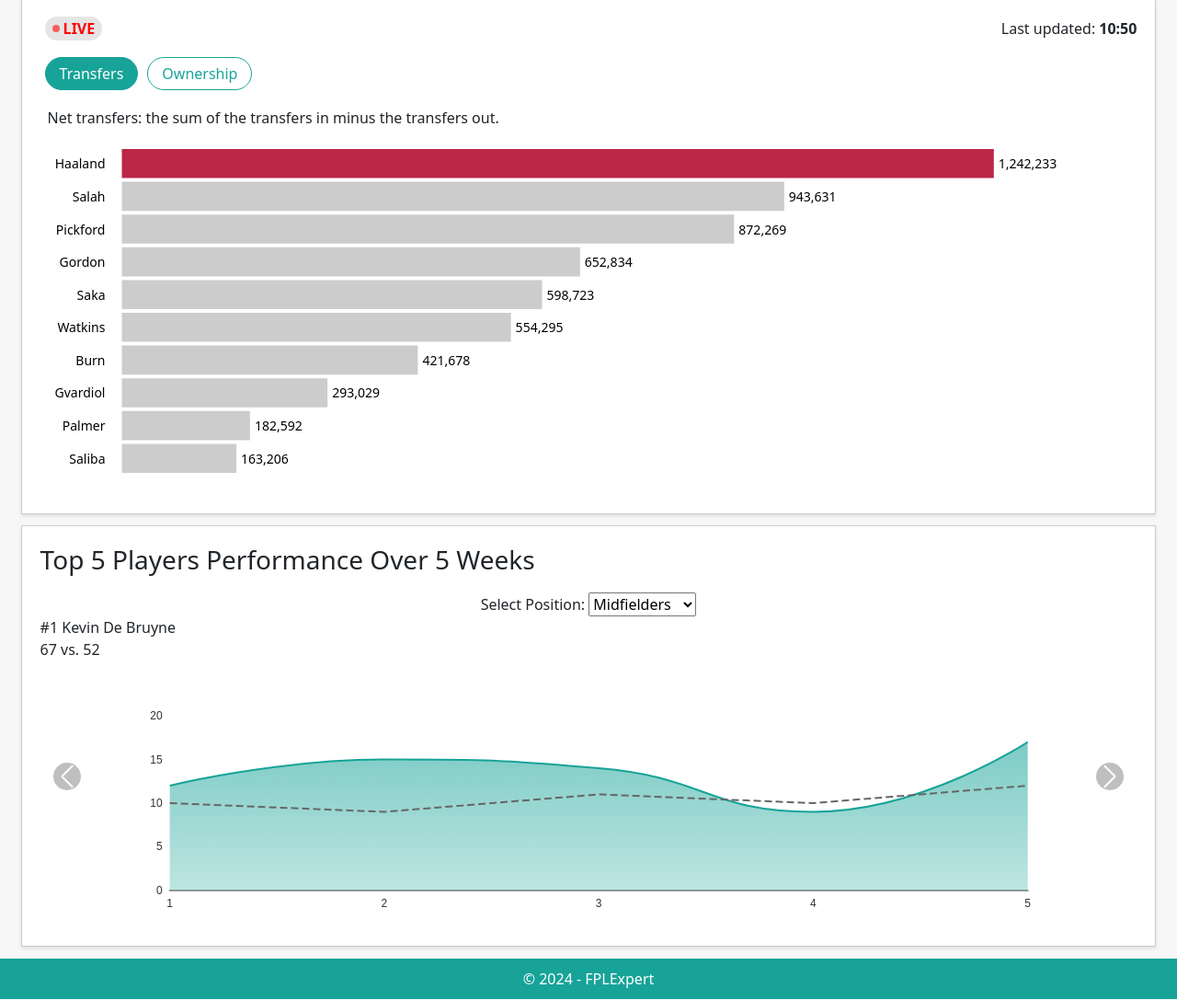
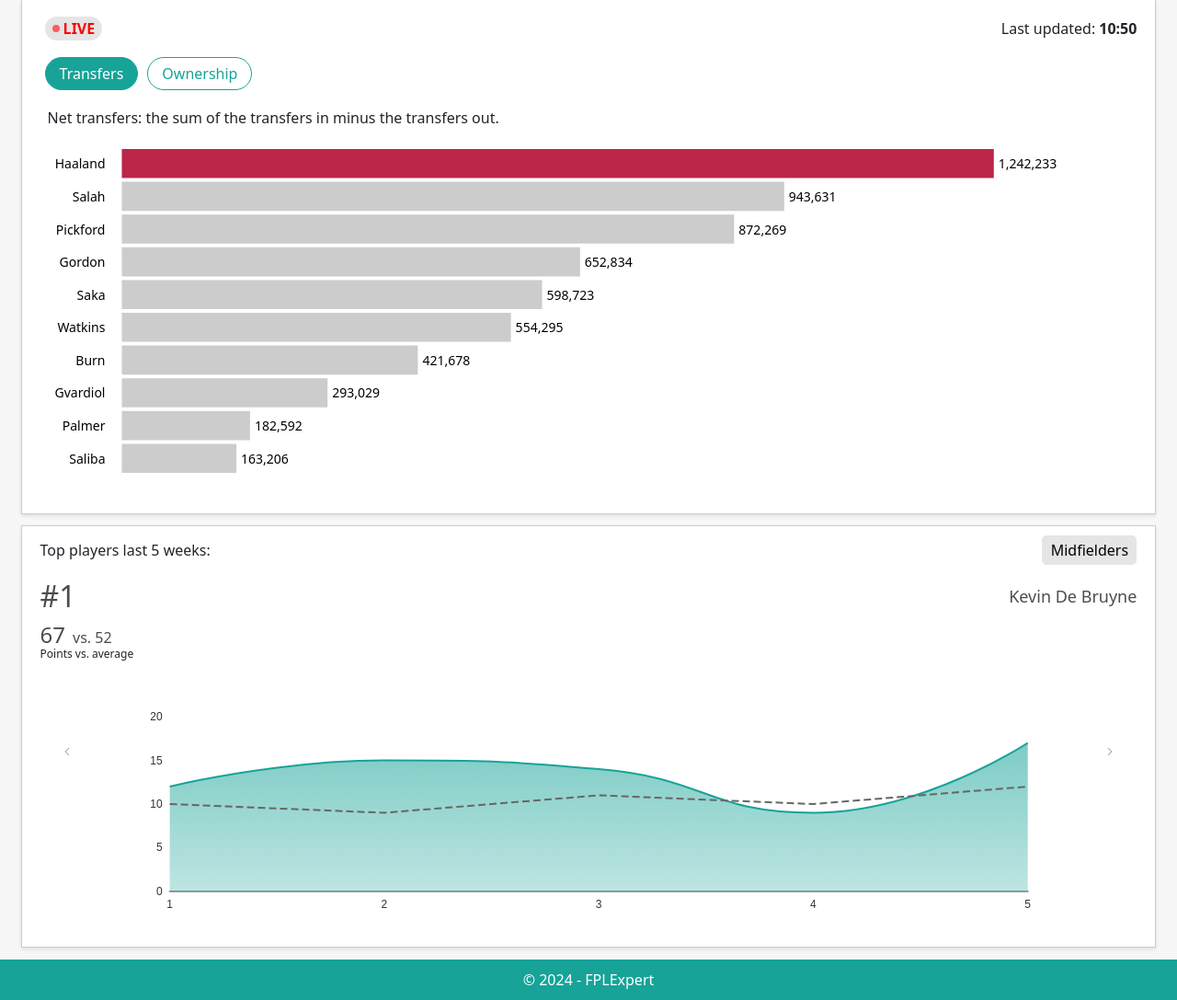
Before and after one commit to thenoise360/Kneejerker, a Flask app: page / in a window 1280 px wide. Shown: the part 115-1202 px from the top of the page at 92% size. Run offline with Flask 3, Linux system fonts and the light colour scheme; data that the repository does not hold is empty; some libraries are stand-ins or nearby versions.

Commit message:
Update styling to match the designs

```diff
--- a/FPL_site/static/content/home.css
+++ b/FPL_site/static/content/home.css
@@ -147,10 +147,11 @@ canvas {
 
 .carousel-control-prev-icon,
 .carousel-control-next-icon {
-    background-color: rgba(0, 0, 0, 0.5); /* Make sure the icons have a visible background */
-    width: 30px;
+    background-color: rgba(0, 0, 0, 0.0); /* Make sure the icons have a visible background */
+    width: 10px;
     height: 30px;
-    border-radius: 50%; /* Optionally, make them circular */
+    filter: invert(100%);
+    color: var(--black-90);
 }
 
 .carousel-control-prev,
@@ -161,3 +162,72 @@ canvas {
 #playerCarousel{
     width: -webkit-fill-available;
 }
+
+.chart-card-header {
+    display: flex;
+    justify-content: space-between;
+    align-items: center;
+    margin: 10px 0px;
+}
+
+.chart-card-body{
+    line-height: 100%;
+}
+
+.chart-rank{
+    font-size: 32px;
+    font-weight: 500;
+    color: var(--black-70);
+}
+
+.chart-player {
+    font-size: 18px;
+    font-weight: 500;
+    color: var(--black-70);
+}
+
+#positionDropdown {
+    border: none;
+    background: var(--black-10);
+    padding: 4px;
+    border-radius: 5px;
+    -webkit-appearance: none;
+    -moz-appearance: none;
+    appearance: none;
+    background-image: none;
+    text-align: center;
+}
+
+.chart-total{
+    font-size: 24px;
+    font-weight: 500;
+    color: var(--black-70);
+}
+
+.vs-total {
+    margin-left: 8px;
+    font-size: 16px;
+    font-weight: 300;
+    color: var(--black-70);
+}
+
+.chart-total-row {
+    display: flex;
+    align-items: baseline;
+}
+
+.chart-total-description{
+    margin-top: 2px;
+}
+
+.chart-description{
+    font-size: 12px;
+    font-weight: 300;
+}
+
+.dropdown-container {
+    display: flex;
+    justify-content: space-between;
+    align-items: center;
+    width: -webkit-fill-available;
+}
--- a/FPL_site/static/scripts/chartUtils.js
+++ b/FPL_site/static/scripts/chartUtils.js
@@ -137,7 +137,7 @@ export function applyCustomClasses(chartId, chartType) {
         svg.setAttribute('height', '400');
     }
 }
-export function renderLineChart(chartId, weeks, scores, averageScores, difficulty, allScores) {
+export function renderLineChart(chartId, weeks, scores, averageScores, difficulty, allScores, playerName) {
     const chartDom = document.getElementById(chartId);
     if (typeof echarts === 'undefined') {
         console.error('ECharts is not defined. Ensure ECharts is included in your HTML.');
@@ -180,7 +180,7 @@ export function renderLineChart(chartId, weeks, scores, averageScores, difficult
                             <span>${playerData} points</span>
                         </div>
                         <div style="display:flex; justify-content: space-between;">
-                            <span>${params[1]?.seriesName || 'Average'}</span>
+                            <span>${params[1]?.seriesName || 'Avg'}</span>
                             <span>${avgData} points</span>
                         </div>
                         <hr style="border-top:1px solid #999;margin: 8px 0;">
@@ -251,7 +251,7 @@ export function renderLineChart(chartId, weeks, scores, averageScores, difficult
         },
         series: [
             {
-                name: 'Player Score',
+                name: playerName,
                 type: 'line',
                 data: scores,
                 smooth: true,
--- a/FPL_site/static/scripts/topPlayersChart.js
+++ b/FPL_site/static/scripts/topPlayersChart.js
@@ -26,12 +26,6 @@ document.addEventListener('DOMContentLoaded', function () {
                 carouselInner.innerHTML = '';
 
                 players.forEach((player, index) => {
-                    console.log('Full player data:', player); // Log the entire player object
-                    console.log('Player:', player.name);
-                    console.log('Difficulty:', player.difficulty);
-                    console.log('Weeks:', player.weeks);
-                    console.log('Scores:', player.scores);
-
                     // Carousel Indicator
                     const indicator = document.createElement('button');
                     indicator.setAttribute('type', 'button');
@@ -52,7 +46,13 @@ document.addEventListener('DOMContentLoaded', function () {
                                 <span class="chart-player">${player.name}</span>
                             </div>
                             <div class="chart-card-body">
-                                <span class="chart-total">${player.scores.reduce((a, b) => a + b, 0)} vs. ${averageScores.reduce((a, b) => a + b, 0)}</span>
+                                <div class="chart-total-row">
+                                    <span class="chart-total">${player.scores.reduce((a, b) => a + b, 0)}</span><span class="vs-total">vs. ${averageScores.reduce((a, b) => a + b, 0)}</span>
+                                </div>
+                                <div class="chart-total-descriptions">
+                                    <span class="chart-description">Points vs. average</span>
+                                </div>
+                            </div>
                                 <div id="chart-${index + 1}" class="line-chart"></div>
                             </div>
                         </div>
@@ -61,7 +61,7 @@ document.addEventListener('DOMContentLoaded', function () {
 
                     // Render chart only for the first item, others will be rendered when they become visible
                     if (index === 0) {
-                        renderLineChart(`chart-${index + 1}`, player.weeks, player.scores, averageScores, player.difficulty, allScores);
+                        renderLineChart(`chart-${index + 1}`, player.weeks, player.scores, averageScores, player.difficulty, allScores, player.name);
                     }
                 });
 
--- a/FPL_site/templates/home.html
+++ b/FPL_site/templates/home.html
@@ -21,11 +21,8 @@
     </div>
 
     <div class="card">
-        <div class="pill-container-home">
-            <h3>Top 5 Players Performance Over 5 Weeks</h3>
-        </div>
         <div class="dropdown-container">
-            <label for="positionDropdown">Select Position:</label>
+            <label for="positionDropdown">Top players last 5 weeks:</label>
             <select id="positionDropdown">
                 <option value="goalkeepers">Goalkeepers</option>
                 <option value="defenders">Defenders</option>
```
